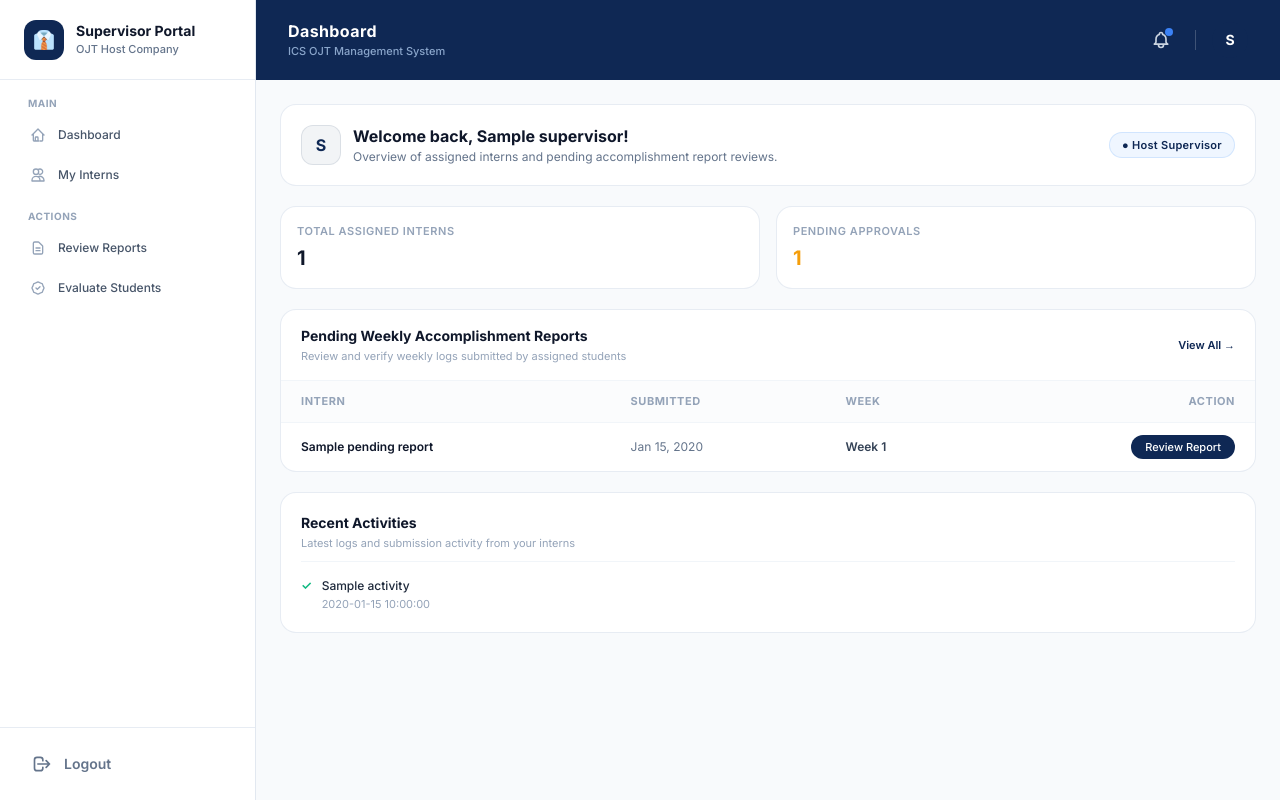
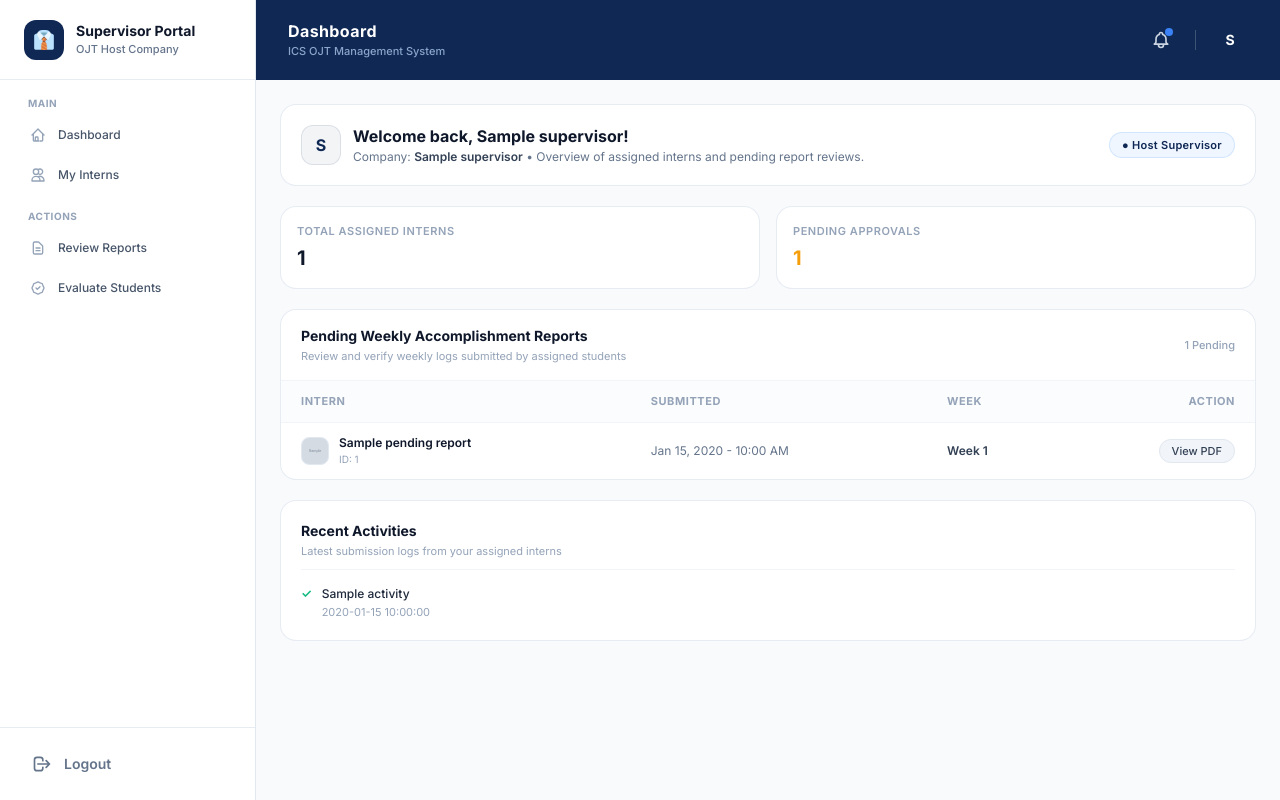
Before and after one commit to OIS-KPS/OP, a PHP site: the page made by src/pages/supervisor/dashboardPage.php in a window 1280 px wide. Run offline with PHP 8.4, Linux system fonts and the light colour scheme; the template is opened without the code that fills it: most values are stand-ins (such as "Sample title", 1, 10 or a date in 2020); grey boxes marked "Sample" are stand-in pictures; some libraries are stand-ins or nearby versions.

Commit message:
Updated Supervisors UI and controller to fetch the submitted WARs

```diff
--- a/src/pages/supervisor/dashboardPage.php
+++ b/src/pages/supervisor/dashboardPage.php
@@ -5,8 +5,10 @@
     <meta charset="UTF-8">
     <meta name="viewport" content="width=device-width, initial-scale=1.0">
     <title>Supervisor Dashboard - ICS OJT Portal</title>
+    <!-- Tailwind CSS -->
     <script src="https://cdn.tailwindcss.com"></script>
-    <link rel="stylesheet" href="../public/css/style.css">
+    <!-- Global Custom Stylesheet -->
+    <link rel="stylesheet" href="/ICS-PORTAL/public/css/style.css">
 </head>
 <body class="bg-slate-50 text-slate-800 antialiased">
 
@@ -24,16 +26,20 @@
             <!-- Main Page Scrollable Body -->
             <main class="p-6 max-w-7xl w-full mx-auto space-y-5 flex-1">
 
-                <!-- Welcome Greeting Banner Card (Matches Student UI Style) -->
+                <!-- Welcome Greeting Banner Card -->
                 <div class="bg-white rounded-2xl p-5 shadow-xs border border-slate-200/80 flex flex-wrap justify-between items-center gap-3">
                     <div class="flex items-center gap-3">
-                        <div class="w-10 h-10 rounded-xl bg-[#0F2854]/5 border border-[#0F2854]/10 flex items-center justify-center text-[#0F2854] text-base font-bold shrink-0">
-                            <?= !empty($supervisor['name']) && $supervisor['name'] !== '[Supervisor Full Name]' ? strtoupper(substr($supervisor['name'], 0, 1)) : 'S'; ?>
+                        <div class="w-10 h-10 rounded-xl bg-[#0F2854]/5 border border-[#0F2854]/10 flex items-center justify-center text-[#0F2854] text-base font-bold shrink-0 overflow-hidden">
+                            <?php if (!empty($_SESSION['user_picture'])): ?>
+                                <img src="<?= htmlspecialchars($_SESSION['user_picture']); ?>" alt="Profile" class="w-full h-full object-cover" referrerpolicy="no-referrer">
+                            <?php else: ?>
+                                <?= !empty($supervisor['name']) ? strtoupper(substr($supervisor['name'], 0, 1)) : 'S'; ?>
+                            <?php endif; ?>
                         </div>
                         <div>
-                            <h1 class="text-base font-bold text-slate-900 leading-snug">Welcome back, <?= htmlspecialchars($supervisor['name'] ?? '[Supervisor Full Name]'); ?>!</h1>
+                            <h1 class="text-base font-bold text-slate-900 leading-snug">Welcome back, <?= htmlspecialchars($supervisor['name']); ?>!</h1>
                             <p class="text-slate-500 text-xs mt-0.5">
-                                Overview of assigned interns and pending accomplishment report reviews.
+                                Company: <span class="font-semibold text-slate-700"><?= htmlspecialchars($supervisor['company_name']); ?></span> • Overview of assigned interns and pending report reviews.
                             </p>
                         </div>
                     </div>
@@ -61,7 +67,7 @@
                             <h3 class="text-sm font-bold text-slate-900">Pending Weekly Accomplishment Reports</h3>
                             <p class="text-slate-400 text-[11px] mt-0.5">Review and verify weekly logs submitted by assigned students</p>
                         </div>
-                        <a href="review_reports.php" class="text-[11px] font-semibold text-[#0F2854] hover:underline">View All →</a>
+                        <span class="text-[11px] text-slate-400 font-medium"><?= count($pendingReports); ?> Pending</span>
                     </div>
 
                     <?php if (!empty($pendingReports) && count($pendingReports) > 0): ?>
@@ -79,13 +85,23 @@
                                     <?php foreach ($pendingReports as $report): ?>
                                         <tr class="hover:bg-slate-50/80 transition-colors">
                                             <!-- Intern Name -->
-                                            <td class="py-3 px-5 font-semibold text-slate-900">
-                                                <?= htmlspecialchars($report['student_name'] ?? '[Intern Name]'); ?>
+                                            <td class="py-3 px-5 font-semibold text-slate-900 flex items-center gap-2.5">
+                                                <div class="w-7 h-7 rounded-lg bg-blue-50 text-[#0F2854] flex items-center justify-center font-bold text-xs shrink-0 overflow-hidden border border-slate-200">
+                                                    <?php if (!empty($report['student_avatar'])): ?>
+                                                        <img src="<?= htmlspecialchars($report['student_avatar']); ?>" class="w-full h-full object-cover">
+                                                    <?php else: ?>
+                                                        <?= strtoupper(substr($report['student_name'], 0, 1)); ?>
+                                                    <?php endif; ?>
+                                                </div>
+                                                <div>
+                                                    <div><?= htmlspecialchars($report['student_name']); ?></div>
+                                                    <div class="text-[10px] text-slate-400 font-normal">ID: <?= htmlspecialchars($report['student_number']); ?></div>
+                                                </div>
                                             </td>
 
                                             <!-- Submitted Date -->
                                             <td class="py-3 px-5 text-slate-500">
-                                                <?= !empty($report['created_at']) ? date("M d, Y", strtotime($report['created_at'])) : '—'; ?>
+                                                <?= !empty($report['submitted_at']) ? date("M d, Y - h:i A", strtotime($report['submitted_at'])) : '—'; ?>
                                             </td>
 
                                             <!-- Week Number -->
@@ -94,10 +110,14 @@
                                             </td>
 
                                             <!-- Action Button -->
-                                            <td class="py-3 px-5 text-right">
-                                                <a href="review_report.php?id=<?= $report['id']; ?>" class="px-3.5 py-1 bg-[#0F2854] hover:bg-blue-900 text-white text-[11px] font-medium rounded-xl transition-all shadow-2xs inline-block">
-                                                    Review Report
-                                                </a>
+                                            <td class="py-3 px-5 text-right space-x-1.5">
+                                                <?php if (!empty($report['file_path'])): ?>
+                                                    <a href="/ICS-PORTAL/<?= htmlspecialchars($report['file_path']); ?>"
+                                                       target="_blank"
+                                                       class="px-3 py-1 bg-slate-100 hover:bg-slate-200 text-slate-700 text-[11px] font-medium rounded-xl border border-slate-200 transition-all">
+                                                        View PDF
+                                                    </a>
+                                                <?php endif; ?>
                                             </td>
                                         </tr>
                                     <?php endforeach; ?>
@@ -108,7 +128,7 @@
                         <div class="text-center py-12 px-4">
                             <div class="w-10 h-10 bg-blue-50 text-blue-600 rounded-xl flex items-center justify-center mx-auto mb-2 text-base font-bold">📝</div>
                             <h4 class="text-sm font-semibold text-slate-800">No pending reports</h4>
-                            <p class="text-xs text-slate-500 max-w-xs mx-auto mt-0.5">There are currently no accomplishment reports awaiting review.</p>
+                            <p class="text-xs text-slate-500 max-w-xs mx-auto mt-0.5">There are currently no accomplishment reports awaiting review from your assigned interns.</p>
                         </div>
                     <?php endif; ?>
                 </div>
@@ -117,7 +137,7 @@
                 <div class="bg-white rounded-2xl border border-slate-200/80 shadow-xs p-5 space-y-3">
                     <div class="border-b border-slate-100 pb-2.5">
                         <h3 class="text-sm font-bold text-slate-900">Recent Activities</h3>
-                        <p class="text-slate-400 text-[11px] mt-0.5">Latest logs and submission activity from your interns</p>
+                        <p class="text-slate-400 text-[11px] mt-0.5">Latest submission logs from your assigned interns</p>
                     </div>
 
                     <div class="space-y-3 pt-1">
@@ -132,20 +152,7 @@
                                 </div>
                             <?php endforeach; ?>
                         <?php else: ?>
-                            <div class="flex items-start gap-2.5 text-xs text-slate-600">
-                                <span class="text-emerald-500 font-bold shrink-0">✓</span>
-                                <div>
-                                    <p class="font-medium text-slate-800">[Intern Name] submitted Week 3 report</p>
-                                    <p class="text-[11px] text-slate-400 mt-0.5">2 hours ago</p>
-                                </div>
-                            </div>
-                            <div class="flex items-start gap-2.5 text-xs text-slate-600">
-                                <span class="text-emerald-500 font-bold shrink-0">✓</span>
-                                <div>
-                                    <p class="font-medium text-slate-800">You approved Week 2 report of [Intern Name]</p>
-                                    <p class="text-[11px] text-slate-400 mt-0.5">3 hours ago</p>
-                                </div>
-                            </div>
+                            <p class="text-xs text-slate-400 italic">No recent submission activities recorded.</p>
                         <?php endif; ?>
                     </div>
                 </div>
```
Also changed, not shown: supervisor/dashboard.php (+92 -40 lines).
